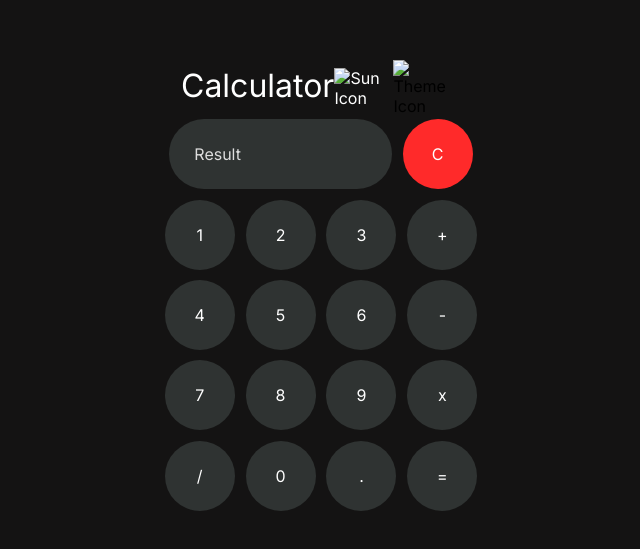
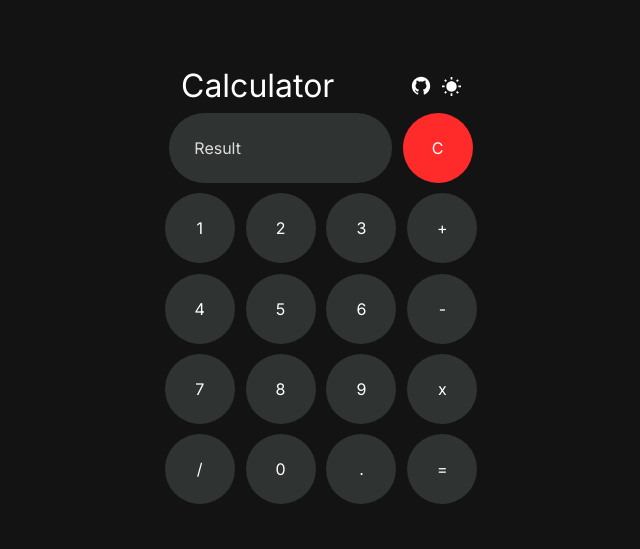
Before and after one commit to vanshgoel18/Simple_Calculator, a plain HTML site: page index.html in a window 1280 px wide. Shown: the part 111-660 px from the top of the page, without its empty margins (319-959 px from the left). Drawn offline with Linux system fonts and the light colour scheme; files whose address does not match are found by name.

Commit message:
Update index.html

```diff
--- a/index.html
+++ b/index.html
@@ -22,10 +22,10 @@
         <h1 id="toast">Calculator</h1>
         <div class="top-buttons">
           <a href="https://github.com/vanshgoel18">
-            <img src="assets/GitHubLight.svg" alt="Sun Icon" height="22.5" width="22.5" id="github-icon">
+            <img src="GitHubLight.svg" alt="Sun Icon" height="22.5" width="22.5" id="github-icon">
           </a>
           <button type="button" onclick="changeTheme()" class="theme-button">
-            <img src="assets/SunIcon.svg" alt="Theme Icon" height="19" width="19" id="theme-icon">
+            <img src="SunIcon.svg" alt="Theme Icon" height="19" width="19" id="theme-icon">
           </button>
         </div>
       </div>
```
